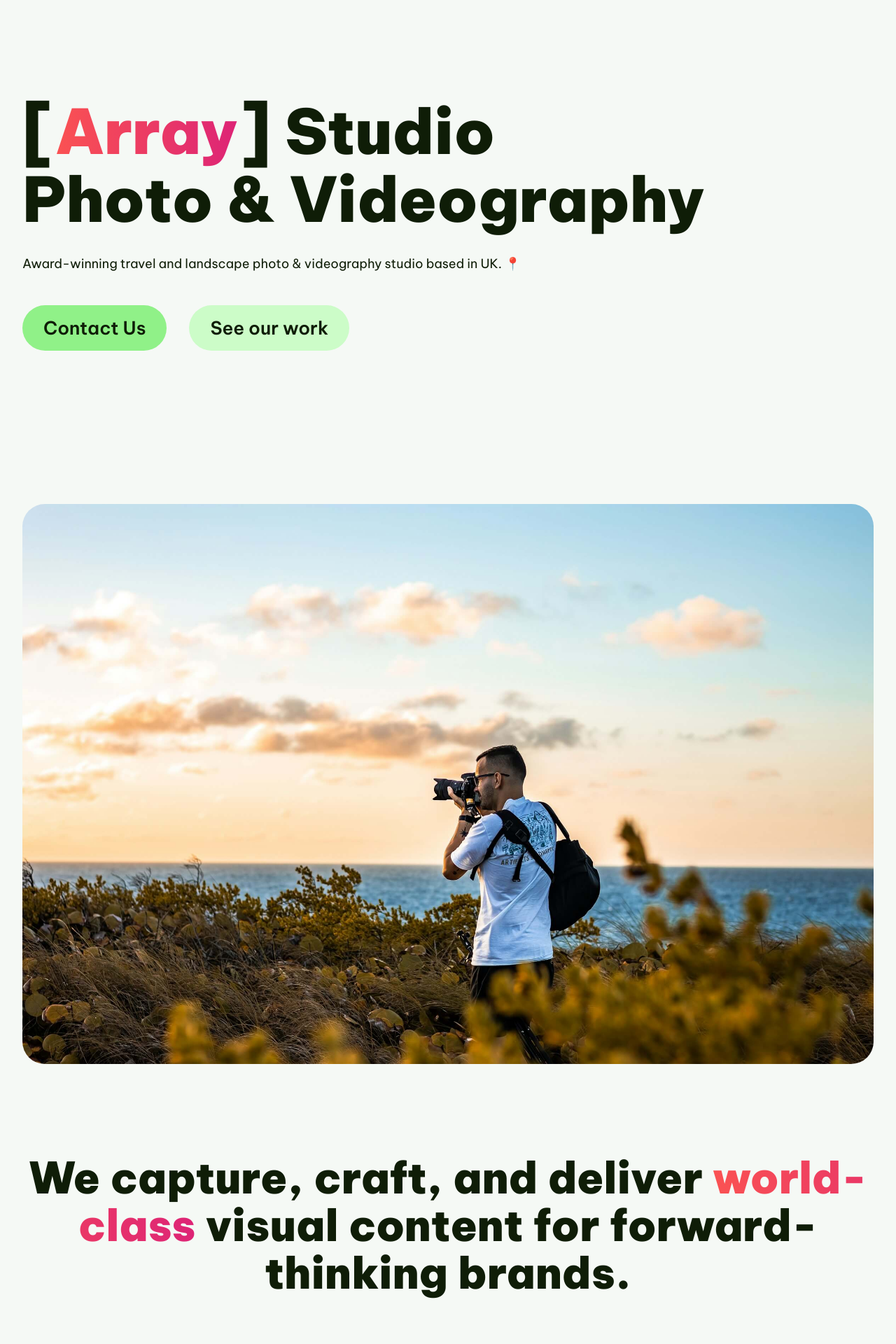
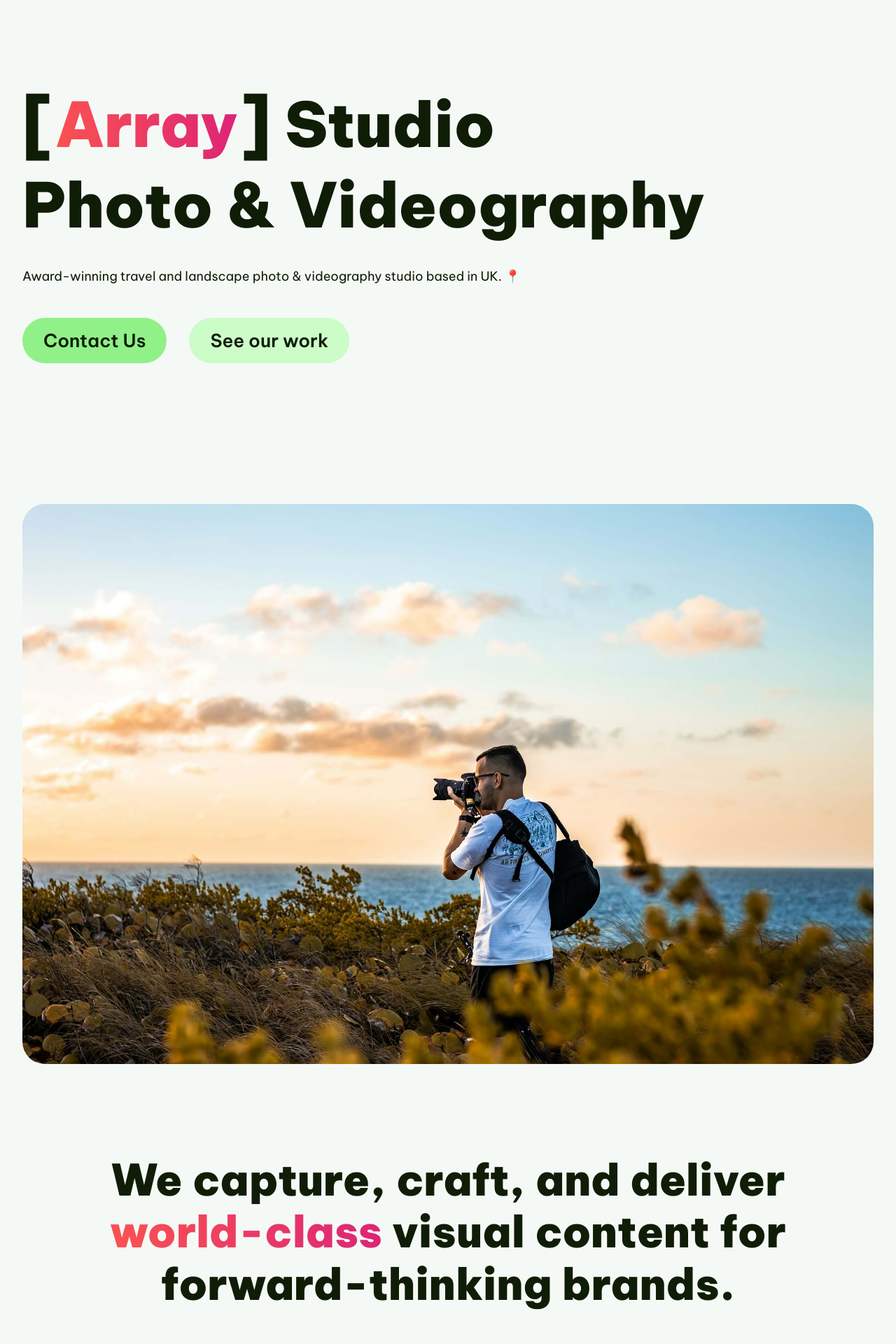
Before and after one commit to SnayderRodrigues/react-study, a React (Vite) app: page / in a window 1280 px wide. Shown: the part 80-2000 px from the top of the page at 70% size. Built offline with nearby package versions, Linux system fonts and the light colour scheme.

Commit message:
add react-router-dom

```diff
--- a/package.json
+++ b/package.json
@@ -14,7 +14,8 @@
     "gsap": "^3.12.5",
     "react": "^18.2.0",
     "react-dom": "^18.2.0",
-    "react-icons": "^5.0.1"
+    "react-icons": "^5.0.1",
+    "react-router-dom": "^6.22.3"
   },
   "devDependencies": {
     "@types/react": "^18.2.56",
--- a/src/components/About.jsx
+++ b/src/components/About.jsx
@@ -30,8 +30,22 @@ const About = () => {
       },
     });
 
+    gsap.to(".line-hidden", {
+      y: 0,
+      stagger: 0.1,
+      delay: 0,
+      duration: 0.1,
+      scrollTrigger: {
+        trigger: ".line-hidden",
+        // markers: true,
+        // scrub: true,
+        start: "0% 90%",
+        end: "100% 90%",
+      },
+    });
+
     return () => {
-      // gsap.killTweensOf(".about");
+      gsap.killTweensOf(".line-hidden");
       gsap.killTweensOf(".about__image-wrapper");
     };
   }, []);
@@ -43,10 +57,24 @@ const About = () => {
       </div>
       <div className="wrapper about__wrapper">
         <div className="about__description">
-          <h2>
-            We capture, craft, and deliver <span>world-class</span> visual
-            content for forward-thinking brands.
-          </h2>
+          <div className="about__headline">
+            <h2>
+              <span className="line-hidden">
+                <span className="word-hidden">We capture,</span>{" "}
+                <span className="word-hidden">craft,</span>{" "}
+                <span className="word-hidden">and deliver</span>
+              </span>{" "}
+            </h2>
+            <h2>
+              <div className="line-hidden">
+                <span className="highlight">world-class</span> visual content
+                for
+              </div>
+            </h2>
+            <h2>
+              <span className="line-hidden">forward-thinking brands.</span>
+            </h2>
+          </div>
 
           <div className="about__cards-wrapper">
             <div className="about__card">
--- a/src/components/Collections.jsx
+++ b/src/components/Collections.jsx
@@ -8,7 +8,7 @@ const Collections = () => {
     gsap.registerPlugin(ScrollTrigger);
 
     gsap.to(".collections__image-wrapper-1", {
-      x: 0,
+      x: "-200px",
       scrollTrigger: {
         trigger: ".collections__image-wrapper-1",
         // markers: true,
@@ -16,16 +16,8 @@ const Collections = () => {
       },
     });
 
-    return () => {
-      gsap.killTweensOf(".collections__image-wrapper-1");
-    };
-  }, []);
-
-  useLayoutEffect(() => {
-    gsap.registerPlugin(ScrollTrigger);
-
     gsap.to(".collections__image-wrapper-2", {
-      x: 0,
+      x: "-100px",
       scrollTrigger: {
         trigger: ".collections__image-wrapper-2",
         // markers: true,
@@ -34,6 +26,7 @@ const Collections = () => {
     });
 
     return () => {
+      gsap.killTweensOf(".collections__image-wrapper-1");
       gsap.killTweensOf(".collections__image-wrapper-2");
     };
   }, []);
--- a/src/components/Hero.jsx
+++ b/src/components/Hero.jsx
@@ -1,14 +1,31 @@
 import React from "react";
+import { useLayoutEffect } from "react";
+import { gsap } from "gsap";
 
 const Hero = () => {
+  useLayoutEffect(() => {
+    gsap.to(".word-hidden", {
+      y: 0,
+      stagger: 0.05,
+      delay: 0.2,
+      duration: 0.1,
+    });
+
+    return () => {
+      gsap.killTweensOf(".word-hidden");
+    };
+  }, []);
+
   return (
     <section className="hero">
       <div className="wrapper hero__wrapper">
         <div className="hero__headline">
           <h1>
-            [<span>Array</span>] Studio
-            <br />
-            Photo & Videography
+            <div className="word-hidden">
+              [<span>Array</span>] Studio
+              <br />
+              Photo & Videography
+            </div>
           </h1>
           <p>
             Award-winning travel and landscape photo & videography studio based
--- a/src/styles/components/_about.scss
+++ b/src/styles/components/_about.scss
@@ -14,26 +14,33 @@
     }
   }
   &__description {
+    display: flex;
+    flex-direction: column;
     margin-bottom: 4rem;
 
-    h2:not(:last-of-type) {
-      text-align: center;
-      margin-bottom: 8rem;
-
-      span {
-        background: var(--gradient);
-        background-clip: text;
-        -webkit-background-clip: text;
-        -webkit-text-fill-color: transparent;
-      }
-    }
     p {
       font-size: 2rem;
       margin-bottom: 2rem;
       max-width: 40ch;
     }
+    h2:last-of-type {
+      margin-bottom: 4rem;
+    }
+  }
+  &__headline {
+    display: inline-block;
+    text-align: center;
+    margin-bottom: 8rem;
     h2 {
-      margin-bottom: 4rem;
+      line-height: 1.2;
+      margin-bottom: 0;
+      clip-path: polygon(0 0, 100% 0, 100% 100%, 0 100%);
+    }
+    .highlight {
+      background: var(--gradient);
+      background-clip: text;
+      -webkit-background-clip: text;
+      -webkit-text-fill-color: transparent;
     }
   }
   &__cards-wrapper {
@@ -54,4 +61,9 @@
   &__card-title {
     font-size: 1.125rem;
   }
+  .line-hidden {
+    display: inline-block;
+    transform: translateY(100%);
+    transition: transform 300ms linear;
+  }
 }
--- a/src/styles/components/_collections.scss
+++ b/src/styles/components/_collections.scss
@@ -21,11 +21,12 @@
   &__image-wrapper-2 {
     display: flex;
     gap: 2rem;
-    margin-left: -500px;
-    transform: translateX(200px);
+    // margin-left: -500px;
+    transform: translateX(0px);
   }
   &__image {
-    width: 600px;
+    min-width: 570px;
+    height: 340px;
     object-fit: cover;
   }
 }
--- a/src/styles/components/_hero.scss
+++ b/src/styles/components/_hero.scss
@@ -16,6 +16,7 @@
     margin-bottom: 3rem;
 
     h1 {
+      clip-path: polygon(0 0, 100% 0, 100% 100%, 0 100%);
       span {
         background: var(--gradient);
         background-clip: text;
@@ -42,4 +43,9 @@
       color: var(--text-color-2);
     }
   }
+  .word-hidden {
+    display: inline-block;
+    transform: translateY(100%);
+    transition: transform 300ms linear;
+  }
 }
--- a/src/styles/global/_typography.scss
+++ b/src/styles/global/_typography.scss
@@ -14,6 +14,7 @@ h1 {
     1.8269230769230769rem + 4.615384615384616vw,
     u.rem(98)
   );
+  line-height: 1.3;
   margin-bottom: 2rem;
   // background: var(--gradient);
   // background-clip: text;
```
Also changed, not shown: 1 other file (tests, documents, lock files or other folders).
